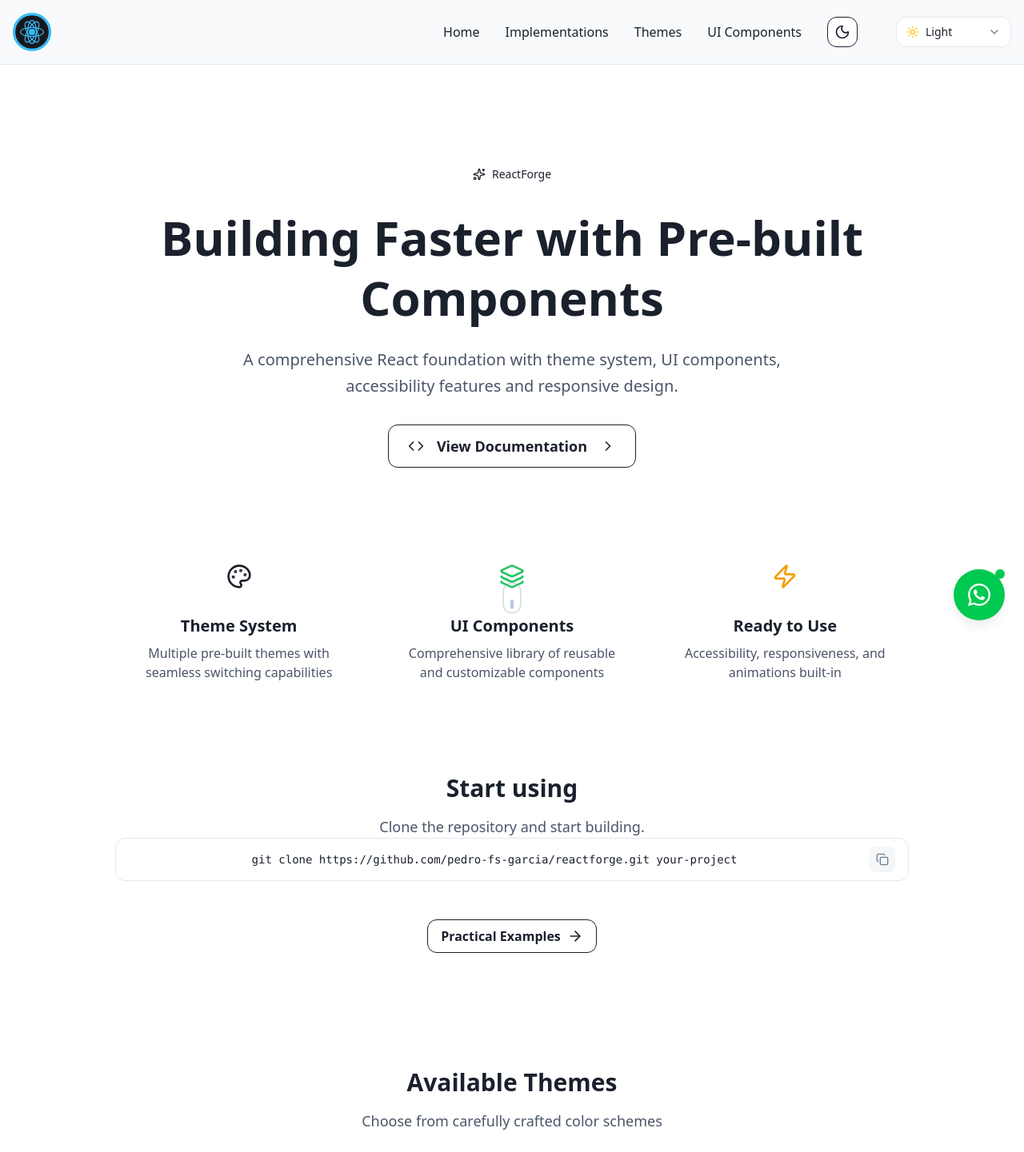
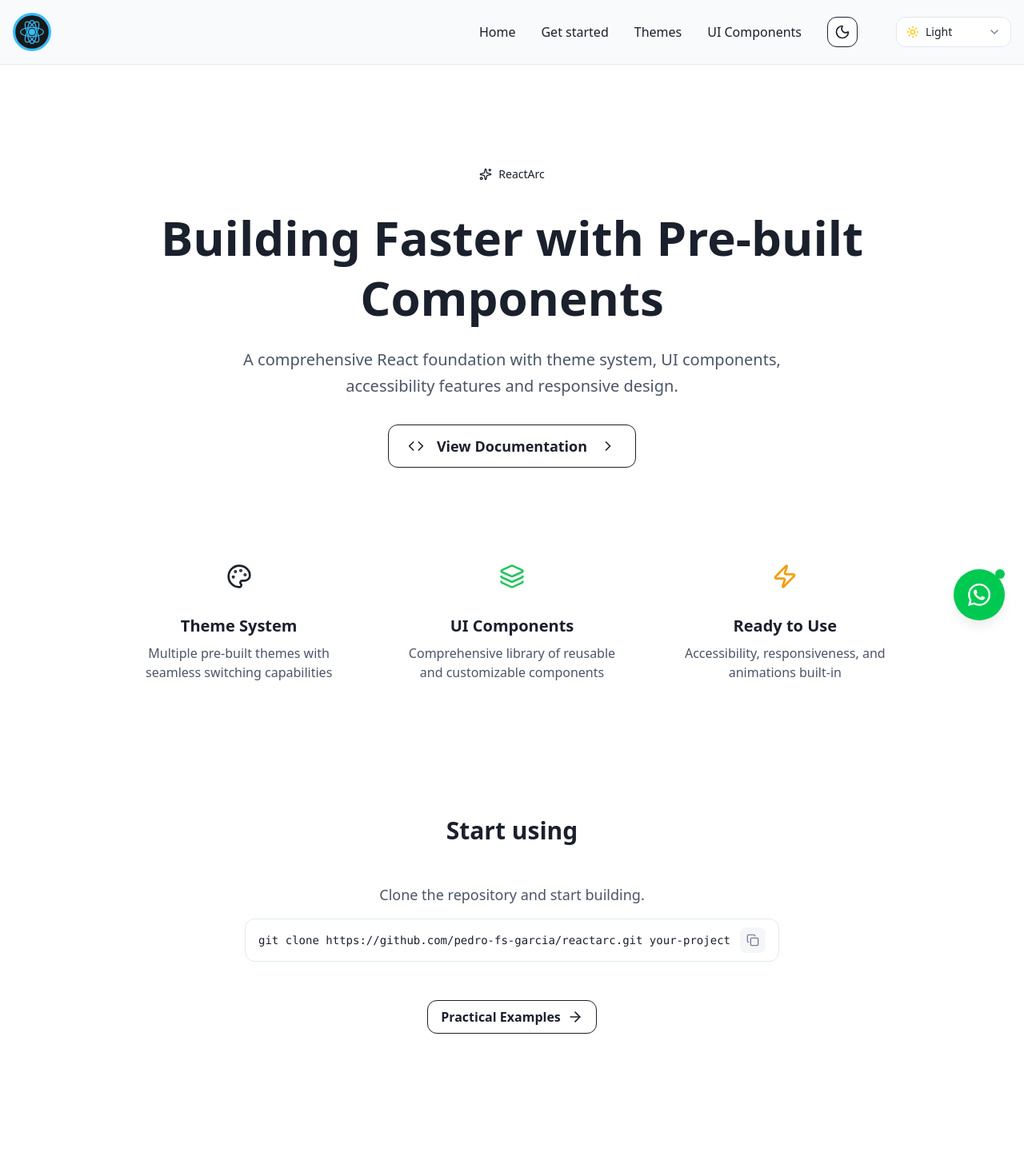
Before and after one commit to pedro-fs-garcia/reactarc, a React (Vite) app: page / in a window 1280 px wide. Shown: the top 1441 px of the page at 80% size. Built offline with nearby package versions, Linux system fonts and the light colour scheme.

Commit message:
chore: update project name

```diff
--- a/src/App.tsx
+++ b/src/App.tsx
@@ -6,7 +6,7 @@ import { ThemeProvider } from './contexts/theme/ThemeProvider';
 
 const navItems = [
   { href: "#hero", label: "Home" },
-  { href: "#implementation", label: "Implementations" },
+  { href: "#how-to-use", label: "Get started" },
   { href: "#themes", label: "Themes" },
   { href: "#ui-components", label: "UI Components" },
 ]
--- a/src/components/layout/Footer.tsx
+++ b/src/components/layout/Footer.tsx
@@ -6,7 +6,7 @@ import Tooltip from "../ui/Tooltip"
 
 const footerNavigation = [
     { href: "#hero", label: "Home" },
-    { href: "#implementation", label: "Implementations" },
+    { href: "#how-to-use", label: "Get started" },
     { href: "#themes", label: "Themes" },
     { href: "#ui-components", label: "UI Components" },
 ]
--- a/src/components/layout/Hero.tsx
+++ b/src/components/layout/Hero.tsx
@@ -1,11 +1,10 @@
 import { ChevronRight, Code, Layers, Palette, Sparkles, Zap } from "lucide-react";
 import { BaseButton } from "../ui/buttons/BaseButton";
 import { globalInfo } from "@/data/globalInfo";
-import ScrollIndicator from "../code/ScrollIndicator";
 
 export default function BaseHero() {
     return (
-        <section id="hero" className="min-h-screen">
+        <section id="hero" className="">
             <div className="relative overflow-hidden bg-gradient-to-br from-primary/5 via-background to-accent/5">
                 <div className="absolute inset-0 bg-grid-pattern opacity-5"></div>
                 <div className="relative max-w-7xl mx-auto px-6 py-20 text-center">
@@ -27,7 +26,7 @@ export default function BaseHero() {
                         size="lg"
                         leftIcon={<Code size={20} className="mr-2" />}
                         rightIcon={<ChevronRight size={20} className="ml-2" />}
-                        onClick={() => window.open("https://github.com/pedro-fs-garcia/baseReact")}
+                        onClick={() => window.open("https://github.com/pedro-fs-garcia/reactarc", "_blank", "noopener, noreferrer")}
                     >
                         View Documentation
                     </BaseButton>
@@ -63,7 +62,6 @@ export default function BaseHero() {
                     </div>
                 </div>
             </div>
-            <ScrollIndicator/>
         </section>
     )
 }
--- a/src/data/globalInfo.tsx
+++ b/src/data/globalInfo.tsx
@@ -1,11 +1,11 @@
 import { FaFacebook, FaGlobe, FaInstagram, FaLinkedin, FaTiktok, FaYoutube } from "react-icons/fa"
 
 export const globalInfo = {
-    name: "ReactForge",
-    alternativeName: "ReactForge",
+    name: "ReactArc",
+    alternativeName: "ReactArc",
     slogan: "Building Faster with Pre-built Components",
     description: "A comprehensive React foundation with theme system, UI components, accessibility features and responsive design.",
-    site: "https://github.com/pedro-fs-garcia/reactforge",
+    site: "https://github.com/pedro-fs-garcia/reactarc",
     email: "company e-mail",
     address: {
         city: "city",
@@ -21,7 +21,7 @@ export const globalInfo = {
     linkedin: "https://www.linkedin.com/company/company/",
     whatsapp: "5512999999999",
     phone: "(12) 99999-9999",
-    website: "https://github.com/pedro-fs-garcia/reactforge",
+    website: "https://github.com/pedro-fs-garcia/reactarc",
     maps: "https://www.google.com.br/maps",
     placeId: "google_place_id"
 }
--- a/src/pages/HomePage.tsx
+++ b/src/pages/HomePage.tsx
@@ -12,22 +12,19 @@ import TabsDemo from "@/components/ui/tabs/TabsDemo";
 import TextsDemo from "@/components/ui/texts/TextsDemo";
 import CopyText from "@/components/ui/texts/CopyText";
 import { BaseButton } from "@/components/ui/buttons/BaseButton";
-import { ArrowRight, ChevronRight } from "lucide-react";
-import { Navigate, useNavigate } from "react-router-dom";
+import { ArrowRight } from "lucide-react";
 
 export default function HomePage() {
-  const navigate = useNavigate();
-
   return (
     <div className="max-w-6xl mx-auto p-6 space-y-12">
       {/* Header institucional */}
       <Hero></Hero>
       <div className="max-w-7xl mx-auto px-6" id="how-to-use" >
-        <div className="space-y-12 text-center">
-          <h2 className="text-3xl font-bold text-primary mb-4">Start using</h2>
+        <div className="space-y-12 text-center pt-24 flex flex-col items-center justify-center">
+          <h2 className="text-3xl font-bold text-primary mb-12">Start using</h2>
           <div>
-            <p className="text-secondary text-lg">Clone the repository and start building.</p>
-            <CopyText text={"git clone https://github.com/pedro-fs-garcia/reactforge.git your-project"}></CopyText>
+            <p className="text-secondary text-lg mb-4">Clone the repository and start building.</p>
+            <CopyText text={"git clone https://github.com/pedro-fs-garcia/reactarc.git your-project"}></CopyText>
           </div>
           <a href="/practical_examples">
             <BaseButton
--- a/src/styles/themes.css
+++ b/src/styles/themes.css
@@ -578,14 +578,8 @@ html[data-theme="sunset"] {
 }
 
 [data-state="active"]::after {
-  content: '';
-  position: absolute;
-  bottom: 0;
-  left: 0.5rem;
-  right: 0.5rem;
-  height: 2px;
-  border-radius: 9999px;
-  background-color: var(--color-text-on-primary);
+  display: none !important;
+  content: none !important;
 }
 
 /* === Tab Trigger Specific Styles === */
@@ -596,14 +590,8 @@ html[data-theme="sunset"] {
 }
 
 .TabsTrigger[data-state="active"]::after {
-  content: '';
-  position: absolute;
-  bottom: 0;
-  left: 0.5rem;
-  right: 0.5rem;
-  height: 2px;
-  border-radius: 9999px;
-  background-color: var(--color-text-on-primary);
+  display: none !important;
+  content: none !important;
 }
 
 /* === Hover States === */
@@ -625,14 +613,8 @@ html[data-theme="sunset"] {
 }
 
 [role="tab"][data-state="active"]::after {
-  content: '';
-  position: absolute;
-  bottom: 0;
-  left: 0.5rem;
-  right: 0.5rem;
-  height: 2px;
-  border-radius: 9999px;
-  background-color: var(--color-text-on-primary);
+  display: none !important;
+  content: none !important;
 }
 
 /* === CSS Custom Properties for Tabs === */
@@ -653,14 +635,8 @@ button.TabsTrigger[data-state="active"],
 
 button.TabsTrigger[data-state="active"]::after,
 [role="tab"].TabsTrigger[data-state="active"]::after {
-  content: '';
-  position: absolute;
-  bottom: 0;
-  left: 0.5rem;
-  right: 0.5rem;
-  height: 2px;
-  border-radius: 9999px;
-  background-color: var(--tab-active-text);
+  display: none !important;
+  content: none !important;
 }
 
 button.TabsTrigger:hover,
```
